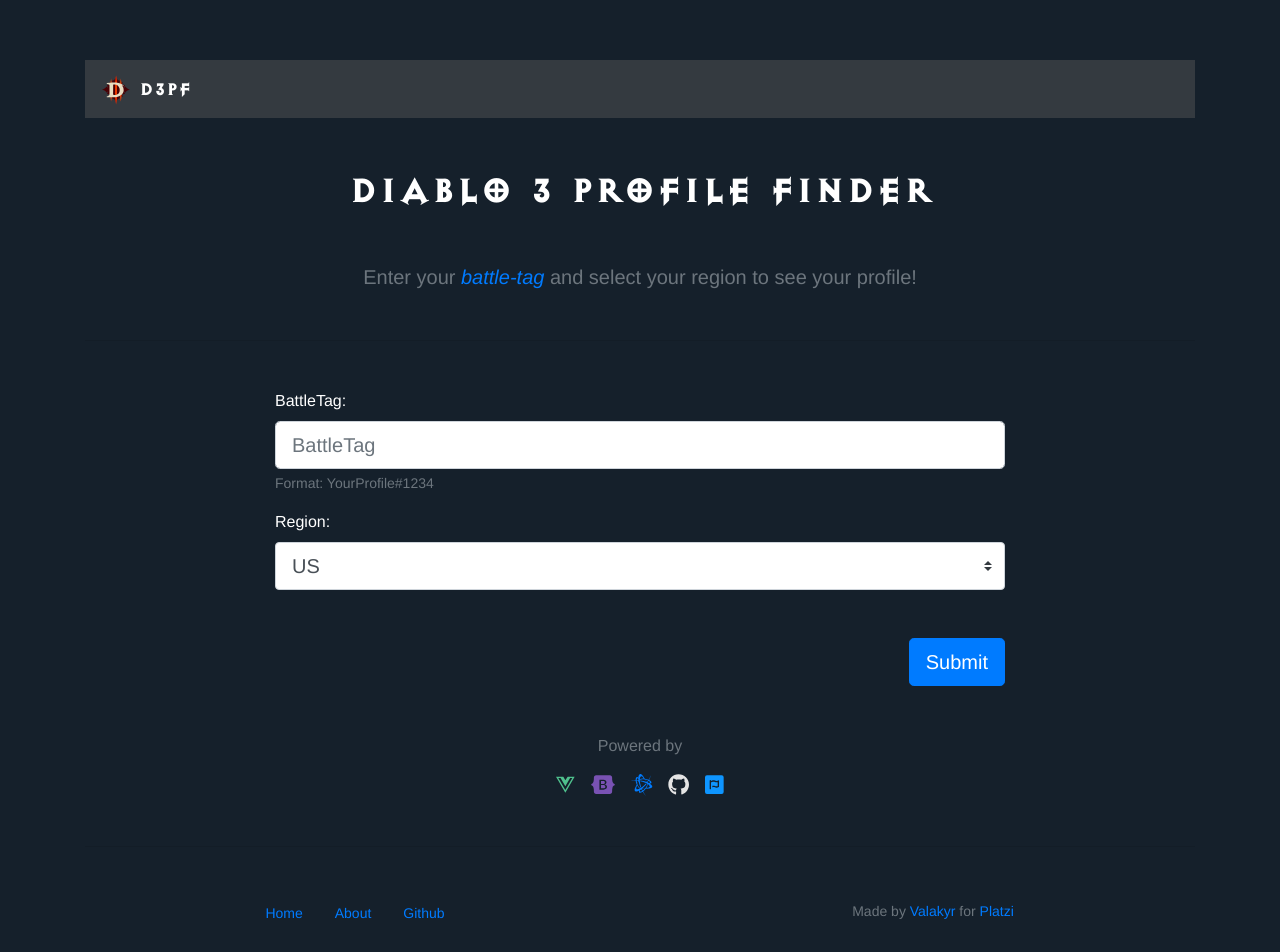
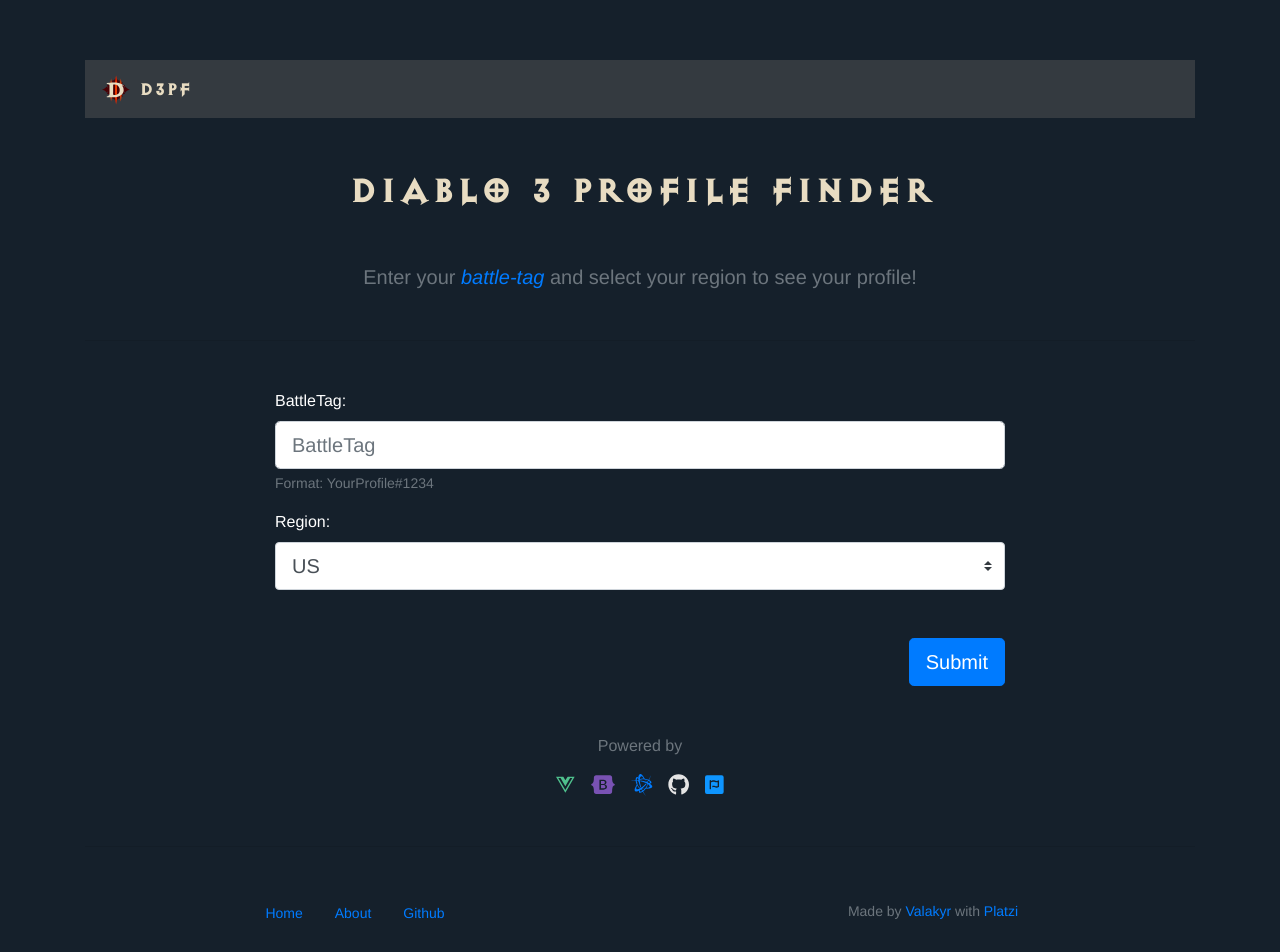
Before and after one commit to Valakyr159/Diablo3ProfileFinder, a Vue app: page / in a window 1280 px wide. Shown: the top 952 px of the page. Built offline with nearby package versions, Linux system fonts and the light colour scheme; no server answers.

Commit message:
Footer modified

```diff
--- a/src/assets/css/main.styl
+++ b/src/assets/css/main.styl
@@ -19,6 +19,16 @@
 // Creamos una clase que tenga de tipografía la fuente de Diablo
 .font-diablo
   font-family "DiabloHeavy", sans-serif
+
+// Todos los títulos con color hueso #e8dcc2
+
+body
+  h1
+  h2
+  h3
+  h4
+  h5
+    color #e8dcc2
 
 // -------------------------
 // Utils
--- a/src/components/Footer/Index.vue
+++ b/src/components/Footer/Index.vue
@@ -35,7 +35,7 @@
         {
           classes: ['fab', 'bootstrap'],
           color: '#7952b3',
-          href: 'https://develop.battle.net/documentation/diablo-3/community-apis'
+          href: 'https://bootstrap-vue.js.org/'
         },
         {
           classes: ['fab', 'battle-net'],
@@ -44,7 +44,7 @@
         {
           classes: ['fab', 'github'],
           color: '#e4e4e4',
-          href: 'https://github.com/baumannzone'
+          href: 'https://github.com/Valakyr159'
         },
         {
           classes: ['fab', 'font-awesome'],
--- a/src/components/Footer/MadeByFoot.vue
+++ b/src/components/Footer/MadeByFoot.vue
@@ -2,8 +2,8 @@
   <p class="text-muted m-0 pt-1 pl-3">
     <small>
       Made by
-      <a href="https://twitter.com/baumannzone" target="_blank">Valakyr</a>
-      for
+      <a href="/" target="_blank">Valakyr</a>
+      with
       <a href="https://platzi.com/" target="_blank">Platzi</a>
     </small>
   </p>
--- a/src/components/HeaderBar/Index.vue
+++ b/src/components/HeaderBar/Index.vue
@@ -21,3 +21,8 @@
   }
 }
 </script>
+
+<style lang="stylus">
+  .header-bar span
+        color #e8dcc2
+</style>
```
